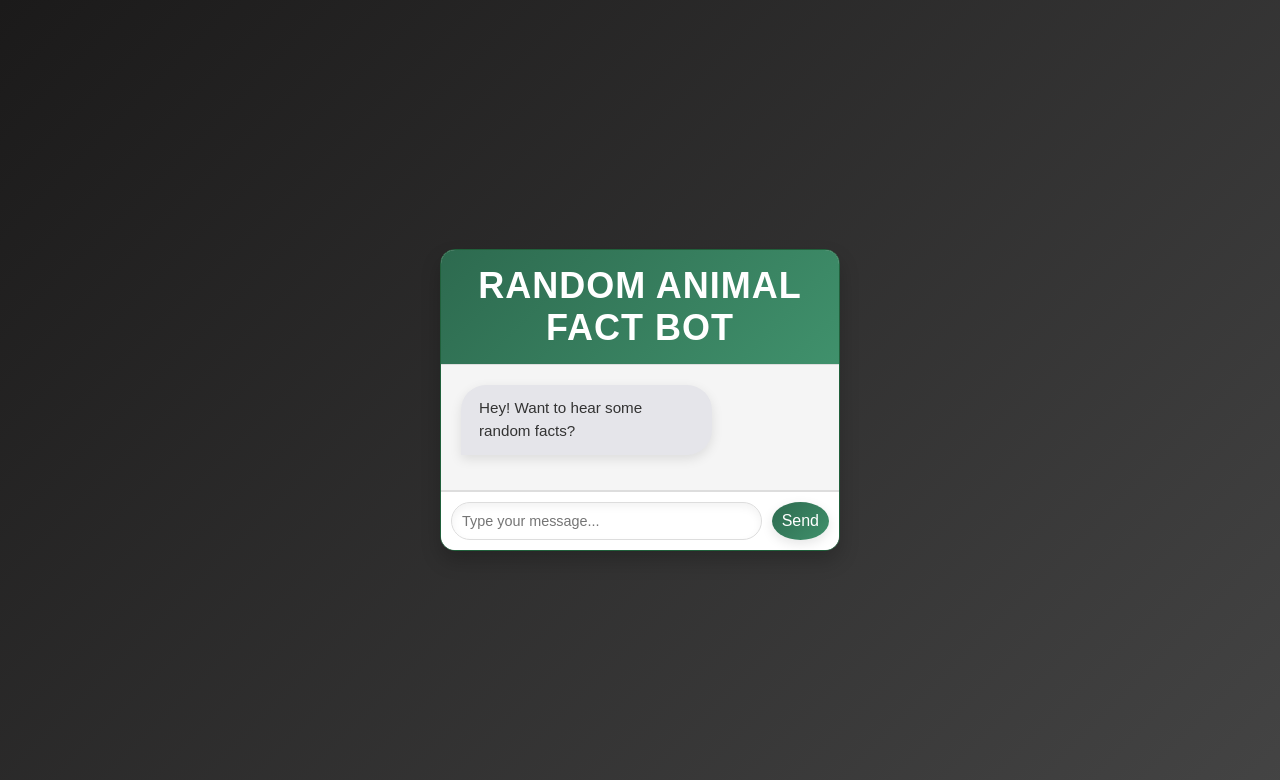
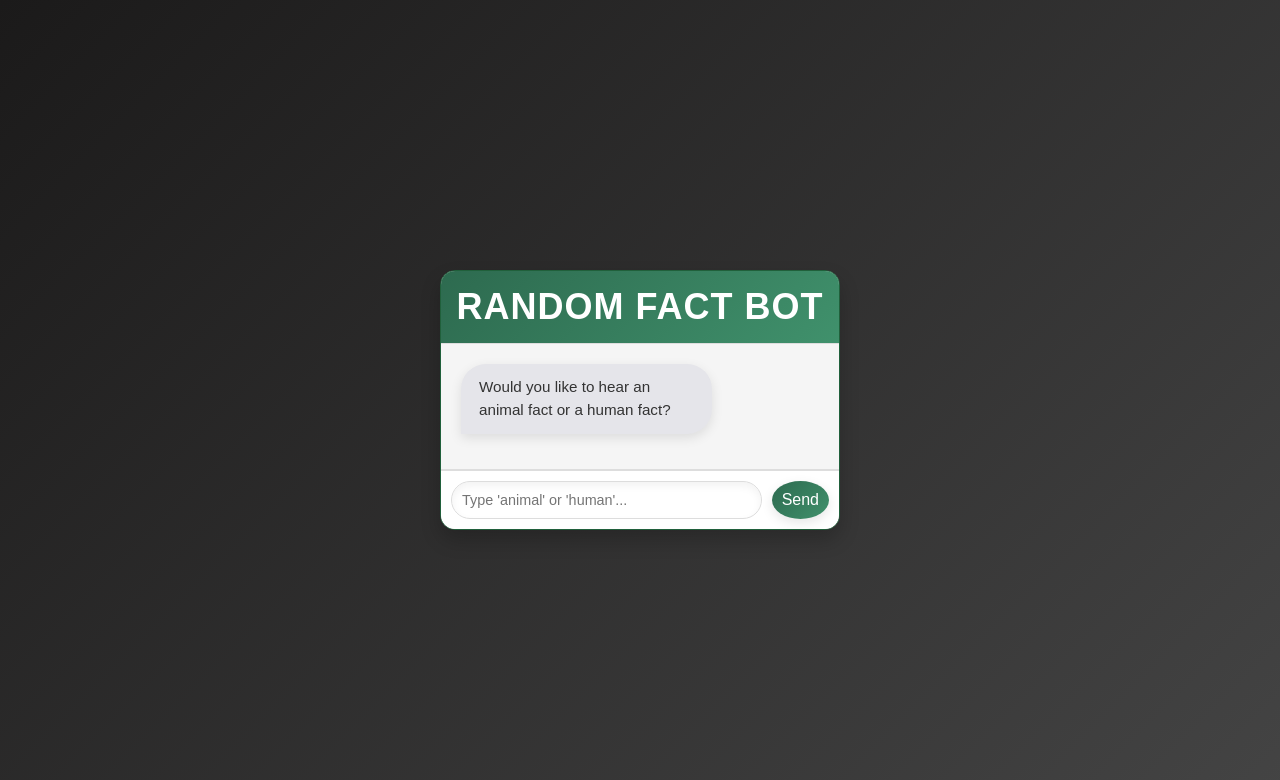
Before and after one commit to saltlakrids/chatbot, a PHP site: page / in a window 1280 px wide. Shown: the top 780 px of the page. Run offline with PHP 8.4, Linux system fonts and the light colour scheme.

Commit message:
Made the decision to change it to be a random fact bot, so it will chose from different data based on the user input

```diff
--- a/index.php
+++ b/index.php
@@ -3,7 +3,7 @@
 <head>
     <meta charset="UTF-8">
     <meta name="viewport" content="width=device-width, initial-scale=1.0">
-    <title>Random Animal Fact Bot</title>
+    <title>Random Fact Bot</title>
     <link rel="stylesheet" href="styles.css">
 </head>
 
@@ -18,26 +18,48 @@ $animalFacts = [
 ];
 
 
+$humanFacts = [
+    "Humans are the only species known to blush.",
+    "The human brain is more active at night than during the day.",
+    "Human bones are about five times stronger than steel of the same density.",
+    "The average human body contains enough fat to make seven bars of soap.",
+    "Your body has about 37.2 trillion cells, constantly working to keep you alive."
+];
+
+
+$botMessage = "Would you like to hear an animal fact or a human fact?";
 $randomFact = "";
 
 
 if ($_SERVER['REQUEST_METHOD'] == 'POST' && !empty($_POST['message'])) {
+    $userInput = strtolower(trim($_POST['message']));
 
-    $randomFact = $animalFacts[array_rand($animalFacts)];
+    if ($userInput === 'animal') {
+        $randomFact = $animalFacts[array_rand($animalFacts)];
+        $botMessage = "Here’s an animal fact for you:";
+    } elseif ($userInput === 'human') {
+        $randomFact = $humanFacts[array_rand($humanFacts)];
+        $botMessage = "Here’s a human fact for you:";
+    } else {
+
+        $randomFact = $animalFacts[array_rand($animalFacts)];
+        $botMessage = "I didn’t quite catch that, so here’s an animal fact for you:";
+    }
 }
 ?>
 
 <body>
     <div class="chat-container">
-        <header class="chat-header"><h2>Random Animal Fact Bot</h2></header>
+        <header class="chat-header"><h2>Random Fact Bot</h2></header>
         <div class="chat-box">
 
 
             <div class="chat bot">
                 <div class="message">
-                    <p>Hey! Want to hear some random facts?</p>
+                    <p><?php echo $botMessage; ?></p>
                 </div>
             </div>
+
 
             <?php if (!empty($_POST['message'])): ?>
                 <div class="chat user">
@@ -58,7 +80,7 @@ if ($_SERVER['REQUEST_METHOD'] == 'POST' && !empty($_POST['message'])) {
 
 
         <form method="POST" class="chat-input">
-            <input type="text" placeholder="Type your message..." id="userInput" name="message" required>
+            <input type="text" placeholder="Type 'animal' or 'human'..." id="userInput" name="message" required>
             <button type="submit">Send</button>
         </form>
     </div>
```
